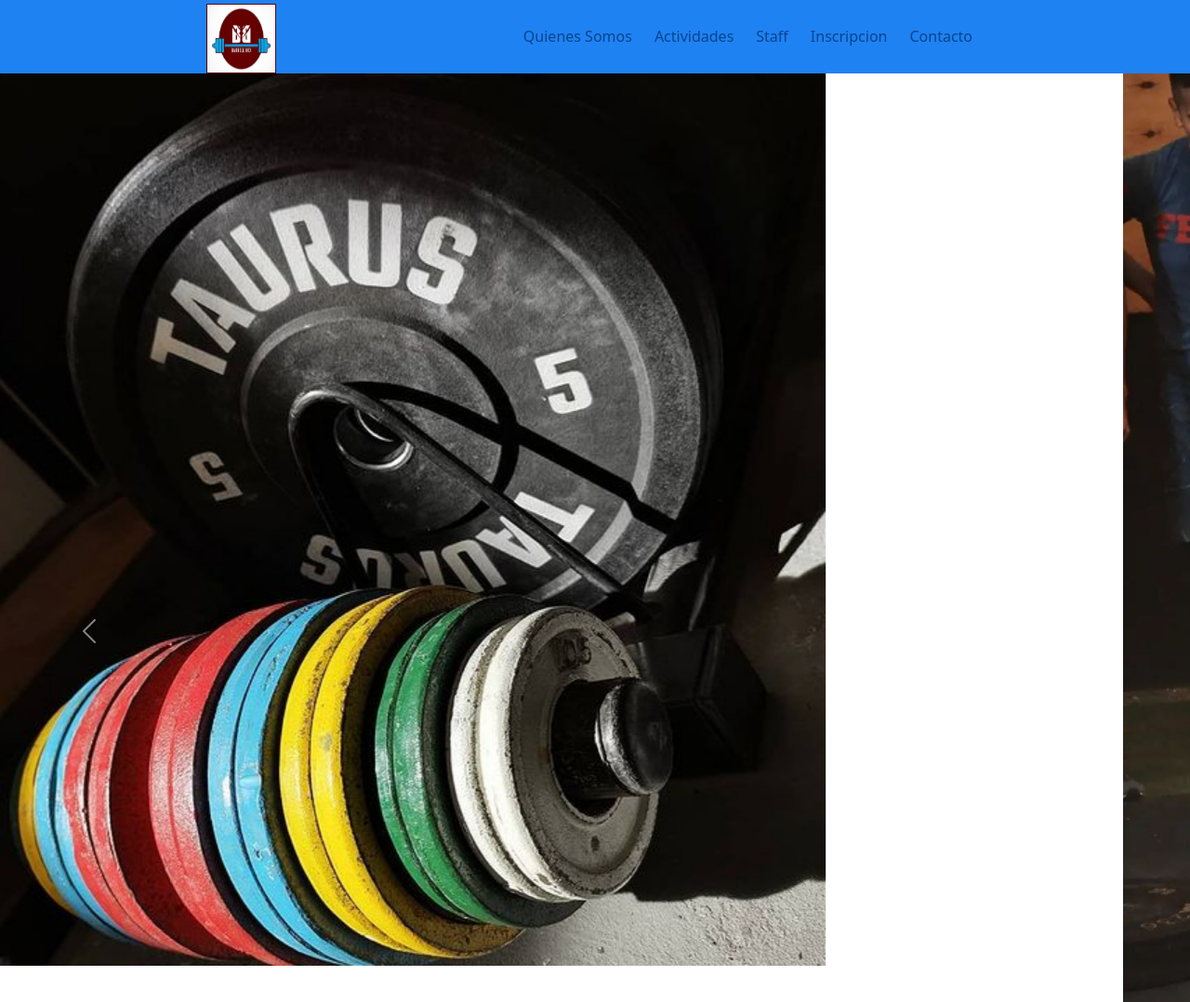
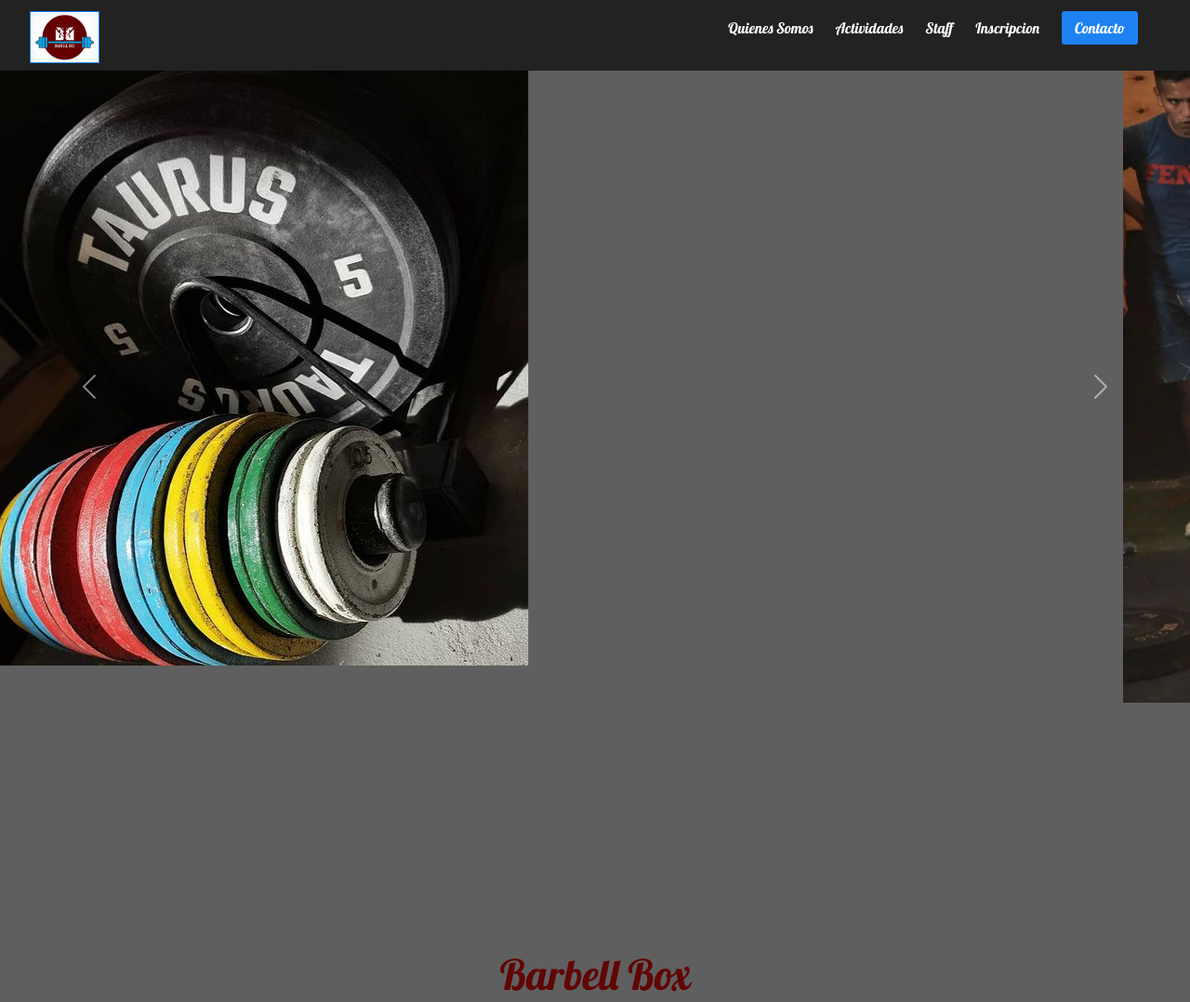
Before and after one commit to joaquin-benitez/BarbellBox, a plain HTML site: page index.html in a window 1280 px wide. Shown: the top 1078 px of the page at 93% size. Drawn offline with nearby package versions, Linux system fonts and the light colour scheme.

Commit message:
cambios bt carousel

```diff
--- a/index.html
+++ b/index.html
@@ -5,6 +5,8 @@
     <meta http-equiv="X-UA-Compatible" content="IE=edge">
     <meta name="viewport" content="width=device-width, initial-scale=1.0">
 
+
+    <link href="https://cdn.jsdelivr.net/npm/bootstrap@5.2.0-beta1/dist/css/bootstrap.min.css" rel="stylesheet" integrity="sha384-0evHe/X+R7YkIZDRvuzKMRqM+OrBnVFBL6DOitfPri4tjfHxaWutUpFmBp4vmVor" crossorigin="anonymous">
     <link rel="stylesheet" href="style.css">
 
     <title>BarbellBox</title>
@@ -14,22 +16,25 @@
     <link rel="preconnect" href="https://fonts.googleapis.com">
     <link rel="preconnect" href="https://fonts.gstatic.com" crossorigin>
     <link href="https://fonts.googleapis.com/css2?family=Lobster&display=swap" rel="stylesheet">
-    <link href="https://cdn.jsdelivr.net/npm/bootstrap@5.2.0-beta1/dist/css/bootstrap.min.css" rel="stylesheet" integrity="sha384-0evHe/X+R7YkIZDRvuzKMRqM+OrBnVFBL6DOitfPri4tjfHxaWutUpFmBp4vmVor" crossorigin="anonymous">
+
 
 </head>
 <body>
     <!-- header -->
-    <header>
-        <nav class="nav">
+    <header class="header">
+
+        <div class="logo-header">
            <a href="index.html" class="logo"><img class="logobarbell" src="multimedia/logo.ico" alt="LogoBarbellBox"></a>
+        </div>
 
-           <ul class="nav_ul">
+        <nav class="nav-menu">
 
-               <li class="nav_li"><a href="#quienessomos">Quienes Somos</a></li>
-               <li class="nav_li"><a href="#actividades">Actividades</a></li>
-               <li class="nav_li"><a href="#staff">Staff</a></li>
-               <li class="nav_li"><a href="#inscripcion">Inscripcion</a></li>
-               <li class="nav_li"><a href="#contacto">Contacto</a></li>
+           <ul>
+               <li ><a href="#quienessomos">Quienes Somos</a></li>
+               <li ><a href="#actividades">Actividades</a></li>
+               <li ><a href="#staff">Staff</a></li>
+               <li ><a href="#inscripcion">Inscripcion</a></li>
+               <li ><a href="#contacto">Contacto</a></li>
            </ul>
         </nav>
     </header>
@@ -62,24 +67,24 @@
                 </div> -->
 
                 <div id="carouselExampleControls" class="carousel slide" data-bs-ride="carousel">
-                    <div class="carousel-inner">
+                    <div class="carousel-inner carousel-bt">
                       <div class="carousel-item active">
-                        <img src="multimedia/imagenes/discos.jpg" class="d-block w-75 h-75" alt="Ejercicio1">
+                        <img src="multimedia/imagenes/discos.jpg" class="d-inline-block img-fluid w-50" alt="Ejercicio1">
                       </div>
                       <div class="carousel-item">
-                        <img src="multimedia/imagenes/estocada.webp" class="d-block w-75 h-75" alt="Ejercicio2">
+                        <img src="multimedia/imagenes/estocada.webp" class="d-inline-block img-fluid w-50" alt="Ejercicio2">
                       </div>
                       <div class="carousel-item">
-                        <img src="multimedia/imagenes/press.jpg" class="d-block w-75 h-75" alt="Ejercicio3">
+                        <img src="multimedia/imagenes/press.jpg" class="d-inline-block img-fluid w-50" alt="Ejercicio3">
                       </div>
                       <div class="carousel-item">
-                        <img src="multimedia/imagenes/snatch.jpg" class="d-block w-75 h-75" alt="Ejercicio4">
+                        <img src="multimedia/imagenes/snatch.jpg" class="d-inline-block img-fluid w-50" alt="Ejercicio4">
                       </div>
                       <div class="carousel-item">
-                        <img src="multimedia/imagenes/teen.webp" class="d-block w-75 h-75" alt="Ejercicio5">
+                        <img src="multimedia/imagenes/teen.webp" class="d-inline-block img-fluid w-50" alt="Ejercicio5">
                       </div>
                       <div class="carousel-item">
-                        <img src="multimedia/imagenes/squat2.jpg" class="d-block w-75 h-75" alt="Ejercicio6">
+                        <img src="multimedia/imagenes/squat2.jpg" class="d-inline-block img-fluid w-50" alt="Ejercicio6">
                       </div>
                     </div>
                     <button class="carousel-control-prev" type="button" data-bs-target="#carouselExampleControls" data-bs-slide="prev">
@@ -242,7 +247,7 @@
     </footer>
     <!-- fin de footer -->
     <script src="https://cdn.jsdelivr.net/npm/bootstrap@5.2.0-beta1/dist/js/bootstrap.bundle.min.js" integrity="sha384-pprn3073KE6tl6bjs2QrFaJGz5/SUsLqktiwsUTF55Jfv3qYSDhgCecCxMW52nD2" crossorigin="anonymous"></script>
-  </body>
+
 
 </body>
 </html>
--- a/style.css
+++ b/style.css
@@ -2,35 +2,88 @@
     padding: 0;
     margin: 0;
     box-sizing: border-box;
-
+    text-decoration: none;
+    list-style: none;
     font-weight: 100;
 
 }
 
 body{
-    background-color: #77b0f1;
+    background-color: #5f5f5f;
     font-family: lobster, cursive;
+
+ }
+
+ a, li{
+     color: #fff ;
+     text-decoration: none;
+     list-style-type: none;
+
  }
 
 .logobarbell{
     width: 75px;
-    height: 75px;
-    border: 1px solid #610505;
+    border: 1px solid #1f82f3;
     margin-top: 4px;
 }
 
 header{
     width: 100%;
-    background-color: #1f82f3;
+    background-color: #222;
     top: 0%;
     position: sticky;
+    display: flex;
+    justify-content: space-between;
+    align-items: center;
+    padding: .5rem 2rem;
+    z-index: 20;
 
 }
 
-.nav{
+.nav-menu ul{
+    display: flex;
+    align-items: center;
+
+}
+.nav-menu li{
+    margin-right: 1.5rem;
+
+}
+
+.nav-menu a:hover{
+    color: #1f82f3;
+}
+.nav-menu li:last-child{
+    background-color: #1f82f3;
+    border: 2px solid #1f82f3;
+    padding: .25rem .75rem;
+    border-radius: .2rem;
+
+}
+
+.nav-menu li:last-child:hover{
+    background: transparent;
+    border: 2px solid #93bdec;
+}
+
+
+/* .nav{
     width: 100%;
     display: flex;
     justify-content: space-evenly;
+    align-items: center;
+}
+
+nav a :hover {
+    color: #61a5f3;
+
+}
+
+.nav li :last-child{
+    background-color: #0a78f7;
+    border: 2px solid #0a78f7;
+    padding: 0.25rem 0.75rem;
+    border-radius: 0.2rem;
 }
 
 nav.a{
@@ -54,7 +107,7 @@
     color: #09458a;
     text-decoration: none;
 
-}
+} */
 
 
 
@@ -80,16 +133,20 @@
 
 .galeria-imagenes{
     justify-content: center;
-    z-index: -1;
+
 }
 
-.image-container{
+.carousel-bt{
+    height: 680px;
+}
+
+/* .image-container{
     margin: 2px;
     display: grid;
     justify-content: center;
     align-items: center;
 
-}
+} */
 
 .ejercicio{
     width: 480px;
@@ -130,7 +187,7 @@
 }
 
 .descripcion{
-    color: #09458a;
+    color: #fff;
     font-size: 20px;
     display: flex;
     justify-content: center;
@@ -187,7 +244,7 @@
 }
 
 .descripcion-profes{
-    color: #09458a;
+    color: #fff;
     font-size: 20px;
     margin-bottom: 15px;
     display: flex;
@@ -286,8 +343,8 @@
     width: 100%;
     padding: 10px 20px;
     margin: 20px 0 0 0;
-    background-color: #1f82f3 ;
-    color: #09458a;
+    background-color: #222 ;
+
 
 
 }
```
